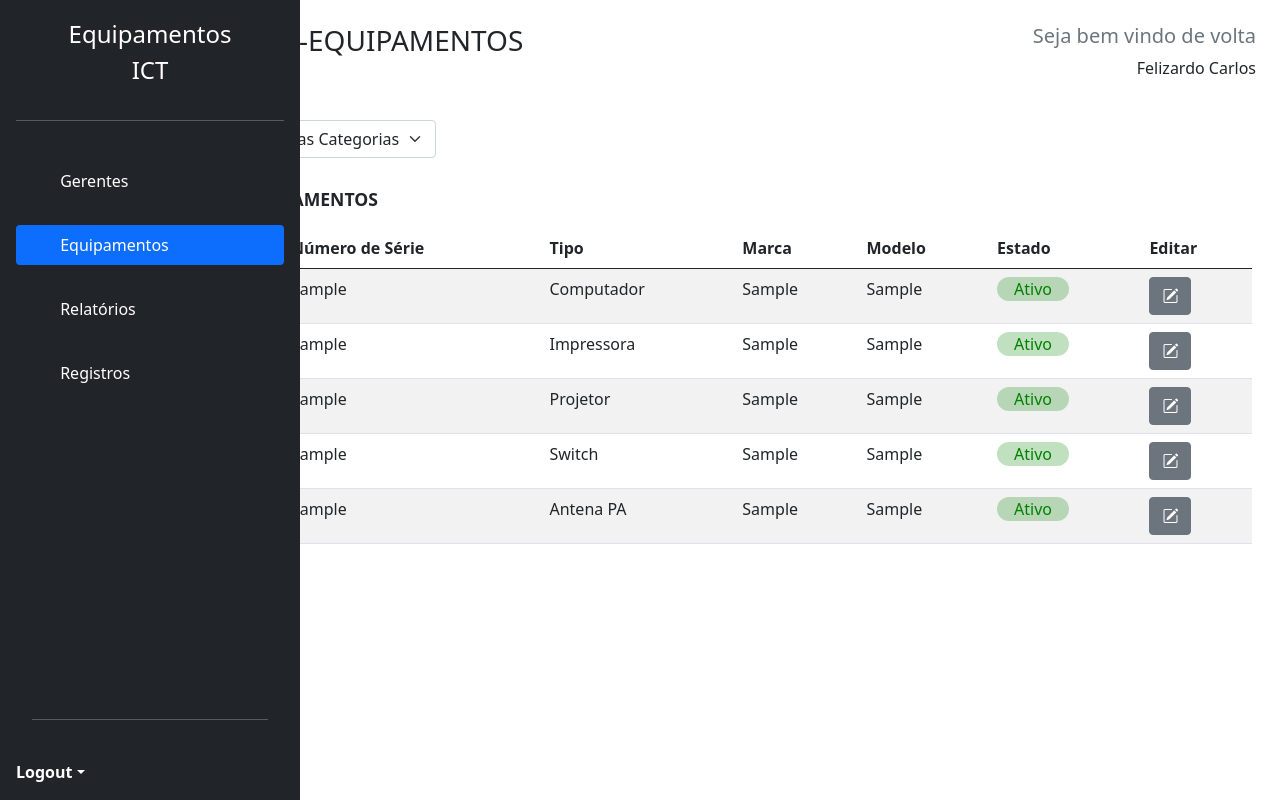
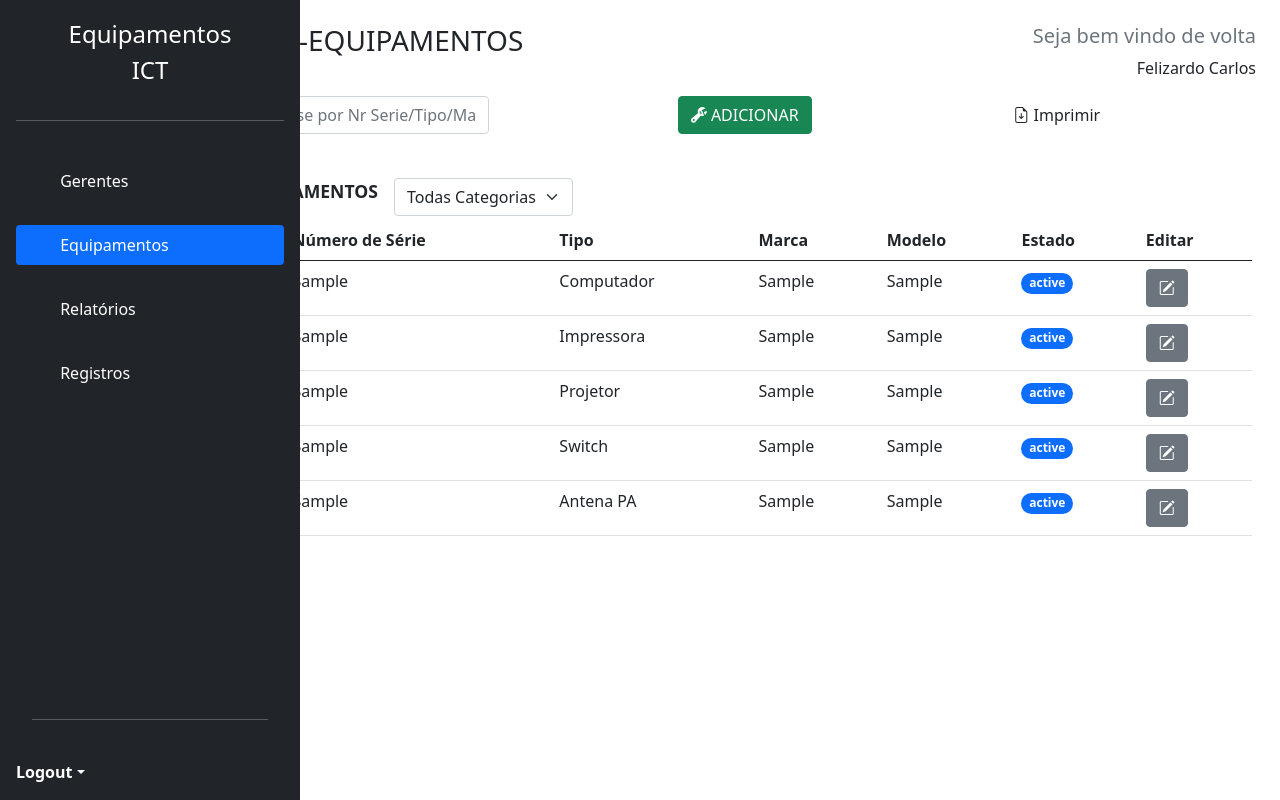
Before and after one commit to Badfox16/ICT-managment, a PHP site: page /Equipamentos/ListarEquipamentos.php in a window 1280 px wide. Run offline with PHP 8.4, Linux system fonts and the light colour scheme; tables that the repository leaves empty hold one stand-in row (values such as "Sample post").

Commit message:
listar equipamentos 2

```diff
--- a/Equipamentos/ListarEquipamentos.php
+++ b/Equipamentos/ListarEquipamentos.php
@@ -38,13 +38,14 @@ $antenas = $antenasPaDAO->listarTodos();
 <html>
 
 <head>
-  <title>Ver Patrimonios</title>
+  <title>Ver Equipamentos</title>
   <link rel="stylesheet" href="https://stackpath.bootstrapcdn.com/font-awesome/4.7.0/css/font-awesome.min.css">
   <link rel="stylesheet" href="https://cdn.jsdelivr.net/npm/bootstrap-icons@1.11.1/font/bootstrap-icons.css" />
   <link href="https://cdn.jsdelivr.net/npm/bootstrap@5.0.2/dist/css/bootstrap.min.css" rel="stylesheet" integrity="sha384-EVSTQN3/azprG1Anm3QDgpJLIm9Nao0Yz1ztcQTwFspd3yD65VohhpuuCOmLASjC" crossorigin="anonymous">
   <script defer src="https://cdn.jsdelivr.net/npm/bootstrap@5.0.2/dist/js/bootstrap.bundle.min.js"></script>
   <script defer src="https://cdnjs.cloudflare.com/ajax/libs/jquery/3.7.1/jquery.min.js" integrity="sha512-v2CJ7UaYy4JwqLDIrZUI/4hqeoQieOmAZNXBeQyjo21dadnwR+8ZaIJVT8EE2iyI61OV8e6M8PP2/4hpQINQ/g==" crossorigin="anonymous" referrerpolicy="no-referrer"></script>
   <script defer src="./js/FiltroEquipamentos.js"></script>
+  <script defer src="./js/pesquisar.js"></script>
 
   <link rel="stylesheet" href="css/style.css" />
 </head>
@@ -129,9 +130,87 @@ $antenas = $antenasPaDAO->listarTodos();
       </div>
 
       <div class="main-content">
+        <div class="d-flex align-items-center justify-content-between mb-4">
 
-        <div class="d-flex m-4">
-          <div class="dropdown">
+          <div class="w-25 ">
+
+            <div class="flex-grow-1 ">
+              <input type="text" class="form-control" id="searchInput" placeholder="Pesquise por Nr Serie/Tipo/Marca/Modelo">
+            </div>
+          </div>
+
+          <div>
+            <button class="btn btn-success" data-bs-toggle="modal" data-bs-target="#exampleModal">
+              <i class="bi bi-wrench-adjustable"></i>
+              ADICIONAR</button>
+          </div>
+
+          <!-- Imprimir membros do patrimonio -->
+          <div class="print col-3 ">
+            <form action="">
+              <button class="btn text-bg-secondary">
+                <i class="bi bi-file-earmark-arrow-down"></i>
+                Imprimir</button>
+            </form>
+          </div>
+        </div>
+
+        <!-- Modal -->
+        <div class="modal fade" id="exampleModal" tabindex="-1" aria-labelledby="exampleModalLabel" aria-hidden="true">
+          <div class="modal-dialog modal-dialog-scrollable">
+            <div class="modal-content">
+              <div class="modal-header">
+                <h5 class="modal-title fw-bold " id="exampleModalLabel">Adicionar Equipamento</h5>
+                <button type="button" class="btn-close" data-bs-dismiss="modal" aria-label="Close"></button>
+              </div>
+              <div class="modal-body">
+                <!-- Equipment registration form -->
+                <form id="equipmentForm">
+                  <div class="mb-3">
+                    <label for="equipmentType" class="form-label">Tipo</label>
+                    <select class="form-select" id="equipmentType" required>
+                      <option value="" disabled selected>Seleciona o tipo de equipamento</option>
+                      <option value="computer">Computer</option>
+                      <option value="printer">Printer</option>
+                      <!-- Add more options for other equipment types -->
+                    </select>
+                  </div>
+                  <div class="mb-3">
+                    <label for="serialNumber" class="form-label">Serial Number</label>
+                    <input type="text" class="form-control" id="serialNumber" required>
+                  </div>
+                  <div class="mb-3">
+                    <label for="brand" class="form-label">Brand</label>
+                    <input type="text" class="form-control" id="brand" required>
+                  </div>
+                  <div class="mb-3">
+                    <label for="model" class="form-label">Model</label>
+                    <input type="text" class="form-control" id="model" required>
+                  </div>
+                  <div class="mb-3">
+                    <label for="status" class="form-label">Status</label>
+                    <select class="form-select" id="status" required>
+                      <option value="active">Active</option>
+                      <option value="inactive">Inactive</option>
+                    </select>
+                  </div>
+                  <button type="submit" class="btn btn-primary">Add Equipment</button>
+                </form>
+              </div>
+              <div class="modal-footer">
+                <button type="button" class="btn btn-secondary" data-bs-dismiss="modal">Close</button>
+                <button type="button" class="btn btn-success">Salvar</button>
+              </div>
+            </div>
+          </div>
+        </div>
+
+
+        <div class="equipamentos container-fluid p-1">
+          <div class="equipamentos-title-add  ">
+            <div class="equipamento-title text-uppercase d-flex pt-3 ">
+              <p class="align-text-bottom ">Equipamentos</p>
+              <div class="dropdown ms-3">
                 <select class="form-select" id="categoryFilter">
                   <option value="">Todas Categorias</option>
                   <option value="Computador">Computador</option>
@@ -143,13 +222,8 @@ $antenas = $antenasPaDAO->listarTodos();
               </div>
             </div>
 
-        <div class="managers container-fluid p-1">
-          <div class="managers-title-add">
-            <div class="manager-title text-uppercase">
-              <p>Equipamentos</p>
           </div>
-          </div>
-          <table class="table table-striped">
+          <table class="table table-hover ">
             <thead>
               <tr>
                 <th>#</th>
@@ -166,21 +240,13 @@ $antenas = $antenasPaDAO->listarTodos();
               <?php foreach ($computadores as $computador) : ?>
 
 
-                <tr class="equipment-row Computador">
+                <tr class="equipment-row Computador" id="equipamento<?= $computador["Id_Computador"] ?>">
                   <td><?= ++$count ?></td>
                   <td><?= $computador["NrDeSerie"] ?></td>
                   <td>Computador</td>
                   <td><?= $computador["Marca"] ?></td>
                   <td><?= $computador["Modelo"] ?></td>
-                  <td>
-                    <?php
-                    if ($computador["Estado"]) {
-                      echo "<button disabled class='manager-actived'>Ativo</button>";
-                    } else {
-                      echo "<button disabled class='manager-disabled'>Inativo</button>";
-                    }
-                    ?>
-                  </td>
+                  <td class="estado"><span class="badge rounded-pill bg-primary"><?= $computador["Estado"] ?></span></td>
                   <td>
                     <a href="./EditarPatrimonio.php?id=<?= $computador["Id_Computador"] ?>">
                       <button class="btn btn-secondary">
@@ -195,21 +261,13 @@ $antenas = $antenasPaDAO->listarTodos();
 
 
               <?php foreach ($impressoras as $impressora) : ?>
-                <tr class="equipment-row Impressora">
+                <tr class="equipment-row Impressora" id="equipamento<?= $impressora["Id_Impressora"] ?>">
                   <td><?= ++$count ?></td>
                   <td><?= $impressora["NrDeSerie"] ?></td>
                   <td>Impressora</td>
                   <td><?= $impressora["Marca"] ?></td>
                   <td><?= $impressora["Modelo"] ?></td>
-                  <td>
-                    <?php
-                    if ($impressora["Estado"]) {
-                      echo "<button disabled class='manager-actived'>Ativo</button>";
-                    } else {
-                      echo "<button disabled class='manager-disabled'>Inativo</button>";
-                    }
-                    ?>
-                  </td>
+                  <td class="estado"><span class="badge rounded-pill bg-primary"><?= $impressora["Estado"] ?></span></td>
                   <td>
                     <a href="./EditarPatrimonio.php?id=<?= $impressora["Id_Impressora"] ?>">
                       <button class="btn btn-secondary">
@@ -224,21 +282,13 @@ $antenas = $antenasPaDAO->listarTodos();
 
 
               <?php foreach ($projetores as $projetor) : ?>
-                <tr class="equipment-row Projetor">
+                <tr class="equipment-row Projetor" id="equipamento<?= $projetor["Id_Projetor"] ?>">
                   <td><?= ++$count ?></td>
                   <td><?= $projetor["NrDeSerie"] ?></td>
                   <td>Projetor</td>
                   <td><?= $projetor["Marca"] ?></td>
                   <td><?= $projetor["Modelo"] ?></td>
-                  <td>
-                    <?php
-                    if ($projetor["Estado"]) {
-                      echo "<button disabled class='manager-actived'>Ativo</button>";
-                    } else {
-                      echo "<button disabled class='manager-disabled'>Inativo</button>";
-                    }
-                    ?>
-                  </td>
+                  <td class="estado"><span class="badge rounded-pill bg-primary"><?= $projetor["Estado"] ?></span></td>
                   <td>
                     <a href="./EditarPatrimonio.php?id=<?= $projetor["Id_Projetor"] ?>">
                       <button class="btn btn-secondary">
@@ -251,21 +301,13 @@ $antenas = $antenasPaDAO->listarTodos();
               ?>
 
               <?php foreach ($switches as $switch) : ?>
-                <tr class="equipment-row Switch">
+                <tr class="equipment-row Switch" id="equipamento<?= $switch["Id_Switch"] ?>">
                   <td><?= ++$count ?></td>
                   <td><?= $switch["NrDeSerie"] ?></td>
                   <td>Switch</td>
                   <td><?= $switch["Marca"] ?></td>
                   <td><?= $switch["Modelo"] ?></td>
-                  <td>
-                    <?php
-                    if ($switch["Estado"]) {
-                      echo "<button disabled class='manager-actived'>Ativo</button>";
-                    } else {
-                      echo "<button disabled class='manager-disabled'>Inativo</button>";
-                    }
-                    ?>
-                  </td>
+                  <td class="estado"><span class="badge rounded-pill bg-primary"><?= $switch["Estado"] ?></span></td>
                   <td>
                     <a href="./EditarPatrimonio.php?id=<?= $switch["Id_Switch"] ?>">
                       <button class="btn btn-secondary">
@@ -278,21 +320,13 @@ $antenas = $antenasPaDAO->listarTodos();
               ?>
 
               <?php foreach ($antenas as $antena) : ?>
-                <tr class="equipment-row Switch">
+                <tr class="equipment-row AntenasPA" id="equipamento<?= $antena["Id_AntenasPA"] ?>">
                   <td><?= ++$count ?></td>
                   <td><?= $antena["NrDeSerie"] ?></td>
                   <td>Antena PA</td>
                   <td><?= $antena["Marca"] ?></td>
                   <td><?= $antena["Modelo"] ?></td>
-                  <td>
-                    <?php
-                    if ($antena["Estado"]) {
-                      echo "<button disabled class='manager-actived'>Ativo</button>";
-                    } else {
-                      echo "<button disabled class='manager-disabled'>Inativo</button>";
-                    }
-                    ?>
-                  </td>
+                  <td class="estado"><span class="badge rounded-pill bg-primary"><?= $antena["Estado"] ?></span></td>
                   <td>
                     <a href="./EditarPatrimonio.php?id=<?= $antena["Id_AntenasPA"] ?>">
                       <button class="btn btn-secondary">
--- a/Equipamentos/css/style.css
+++ b/Equipamentos/css/style.css
@@ -13,43 +13,21 @@ body {
   left: -0.8rem;
 }
 
-.form-register {
-  display: grid;
-  grid-template-columns: 40% 50%;
-  column-gap: 2rem;
-}
-.form-register input {
-  padding: 1.3%;
-}
-.add-btn {
-  width: 12rem;
-  height: 2.79rem;
-}
 .h2-print {
   font-size: 1.4rem;
   font-family: "Poppins", sans-serif;
 }
-.managers-title-add {
+.equipamentos-title-add {
   display: flex;
   justify-content: space-between;
   align-items: center;
 }
-.manager-title {
+.equipamento-title {
   font-weight: bold;
   font-size: 1.1rem;
 }
-.manager-actived,
-.manager-disabled {
-  width: 4.5rem;
-  height: 1.5rem;
-  border: 0;
-  border-radius: 50px;
+
+td {
+  margin: auto;
+  padding: auto;
 }
-.manager-actived {
-  color: green;
-  background-color: rgba(0, 128, 0, 0.247);
-}
-.manager-disabled {
-  color: orange;
-  background-color: rgba(255, 166, 0, 0.247);
-}
```
Also changed, not shown: Equipamentos/js/pesquisar.js (added, +17 -0 lines). Lines whose indentation alone changed are shown as unchanged.
